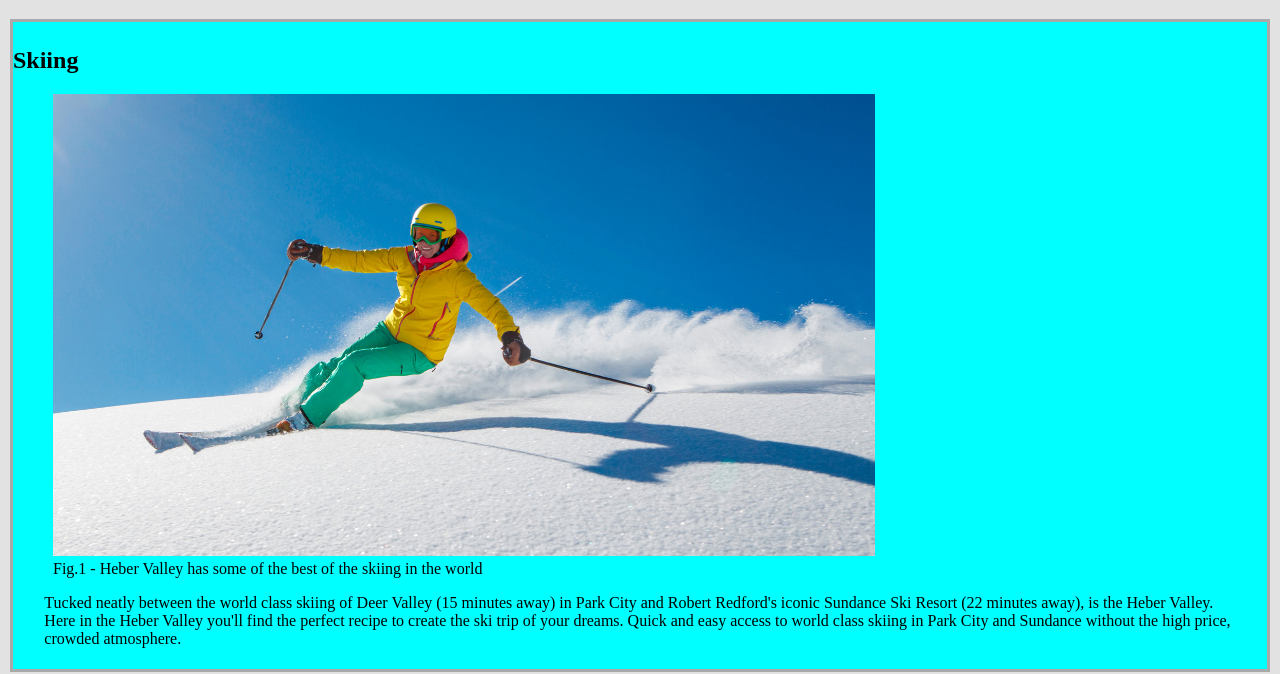
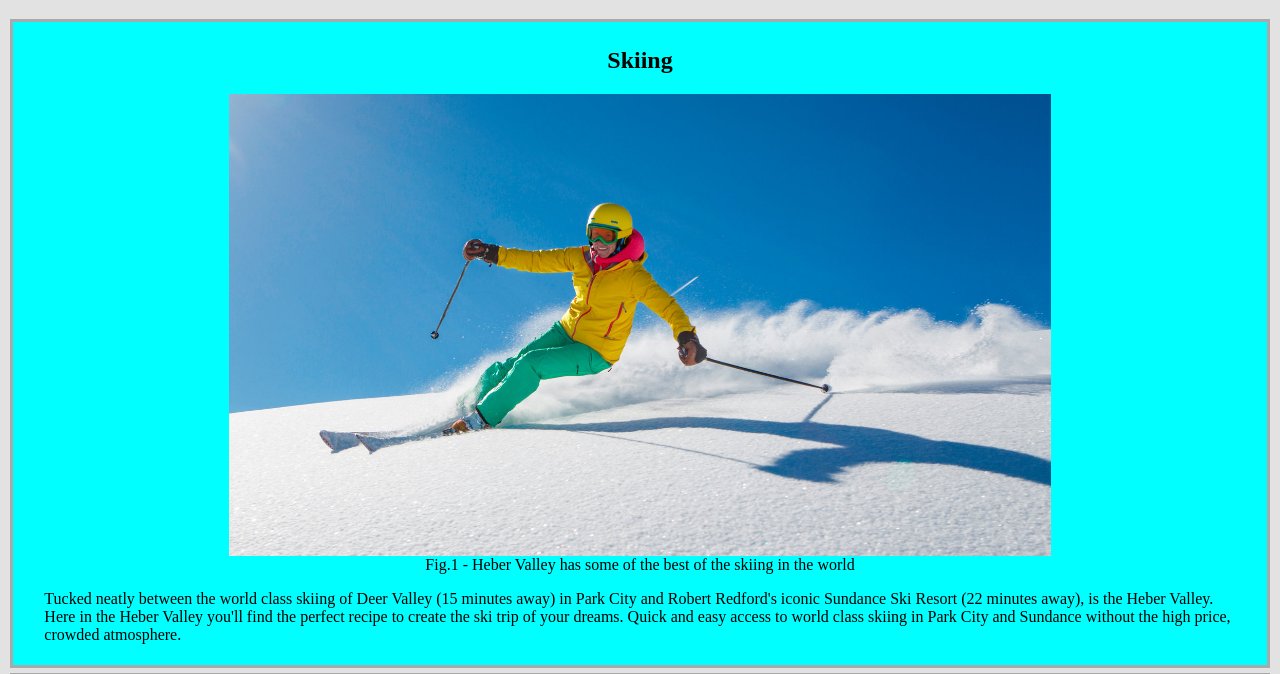
Before and after one commit to joshrunyan/Heber, a plain HTML site: page fun.html in a window 1280 px wide. Shown: the part 526-1200 px from the top of the page. Drawn offline with Linux system fonts and the light colour scheme.

Commit message:
centering for improc

```diff
--- a/style.css
+++ b/style.css
@@ -73,3 +73,17 @@ body{
   .present{
     background-color: rgba(255, 255, 255, 0.3);
   }
+
+  h1{
+    text-align: center;
+  }
+
+img{
+  display: block;
+  margin-left: auto;
+  margin-right: auto;
+}
+
+figcaption{
+  text-align: center;
+}
```
